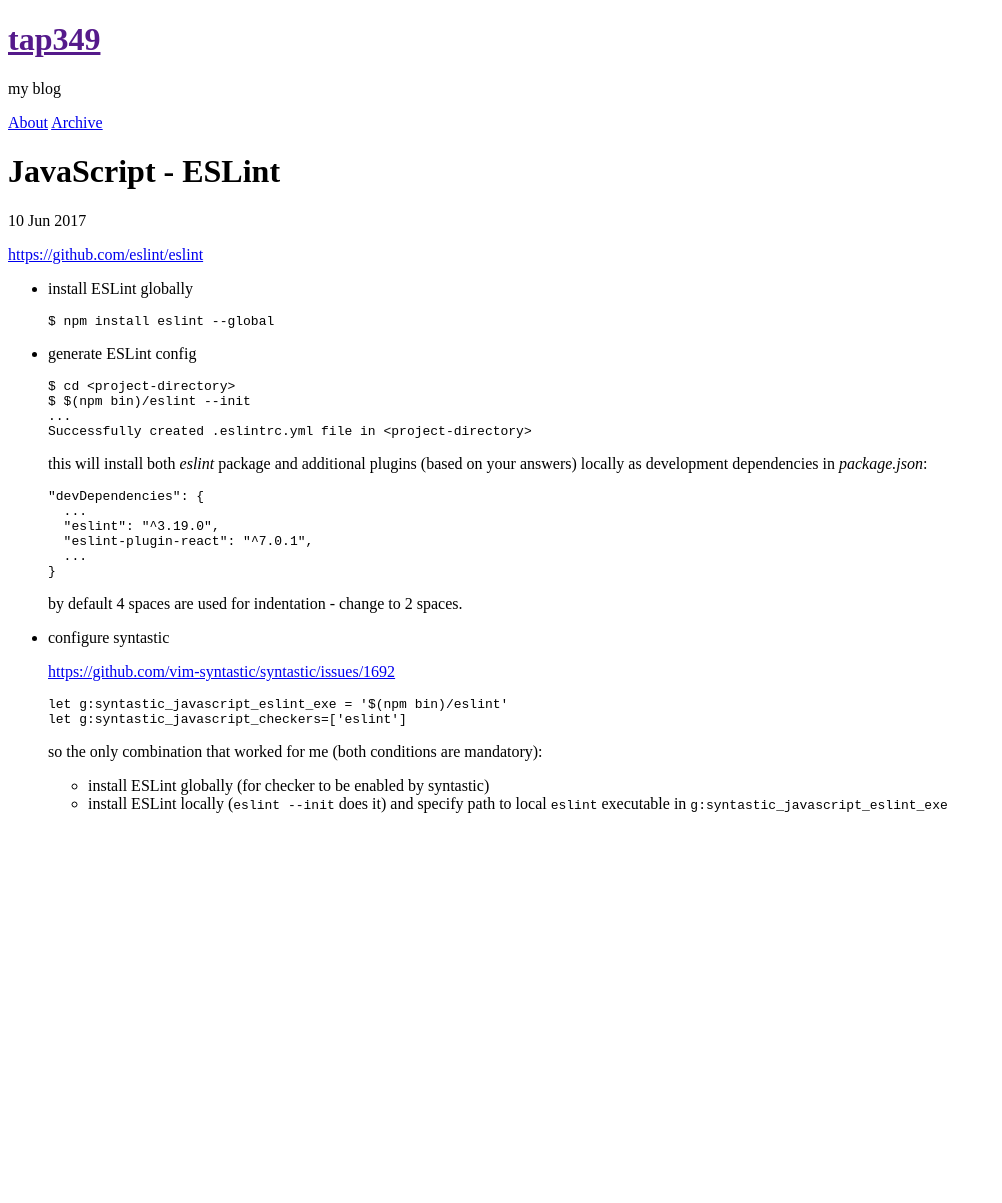
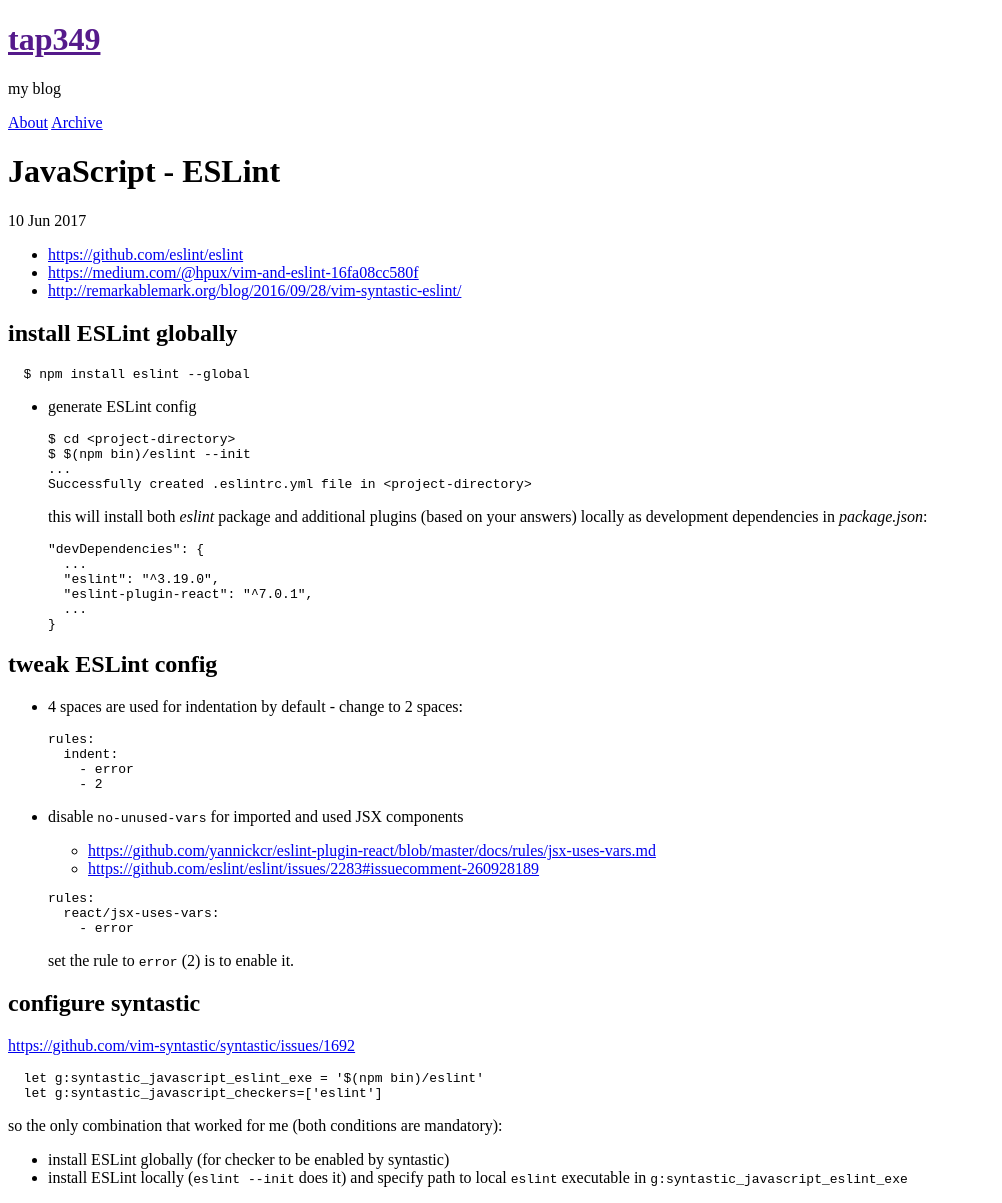
Before and after one commit to tap349/tap349.github.io, a Jekyll site: the page built from _posts/2017-06-10-javascript-eslint.md, in a window 1280 px wide. Shown: the whole page, without its empty margins (0-1002 px from the left). Built offline with Jekyll 4.4.1, drawn with Linux system fonts in a browser that asks for light colours; before the commit the page ends 900 px from its top, so only the background shows below that.

Commit message:
update 2017-06-10_14:53:04

````diff
--- a/_posts/2017-06-10-javascript-eslint.md
+++ b/_posts/2017-06-10-javascript-eslint.md
@@ -8,9 +8,11 @@
 
 <!-- more -->
 
-<https://github.com/eslint/eslint>
+- <https://github.com/eslint/eslint>
+- <https://medium.com/@hpux/vim-and-eslint-16fa08cc580f>
+- <http://remarkablemark.org/blog/2016/09/28/vim-syntastic-eslint/>
 
-- install ESLint globally
+## install ESLint globally
 
   ```sh
   $ npm install eslint --global
@@ -37,9 +39,31 @@
   }
   ```
 
-  by default 4 spaces are used for indentation - change to 2 spaces.
+## tweak ESLint config
 
-- configure syntastic
+  - 4 spaces are used for indentation by default - change to 2 spaces:
+
+    ```yaml
+    rules:
+      indent:
+        - error
+        - 2
+    ```
+
+  - disable `no-unused-vars` for imported and used JSX components
+
+    - <https://github.com/yannickcr/eslint-plugin-react/blob/master/docs/rules/jsx-uses-vars.md>
+    - <https://github.com/eslint/eslint/issues/2283#issuecomment-260928189>
+
+    ```yaml
+    rules:
+      react/jsx-uses-vars:
+        - error
+    ```
+
+    set the rule to `error` (2) is to enable it.
+
+## configure syntastic
 
   <https://github.com/vim-syntastic/syntastic/issues/1692>
 
````
